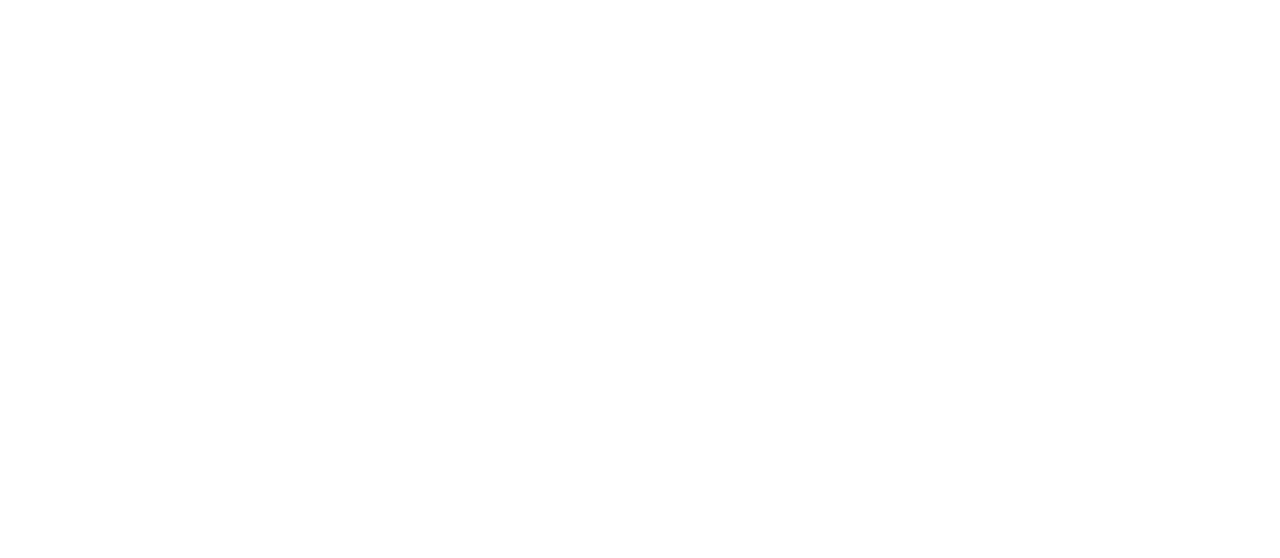
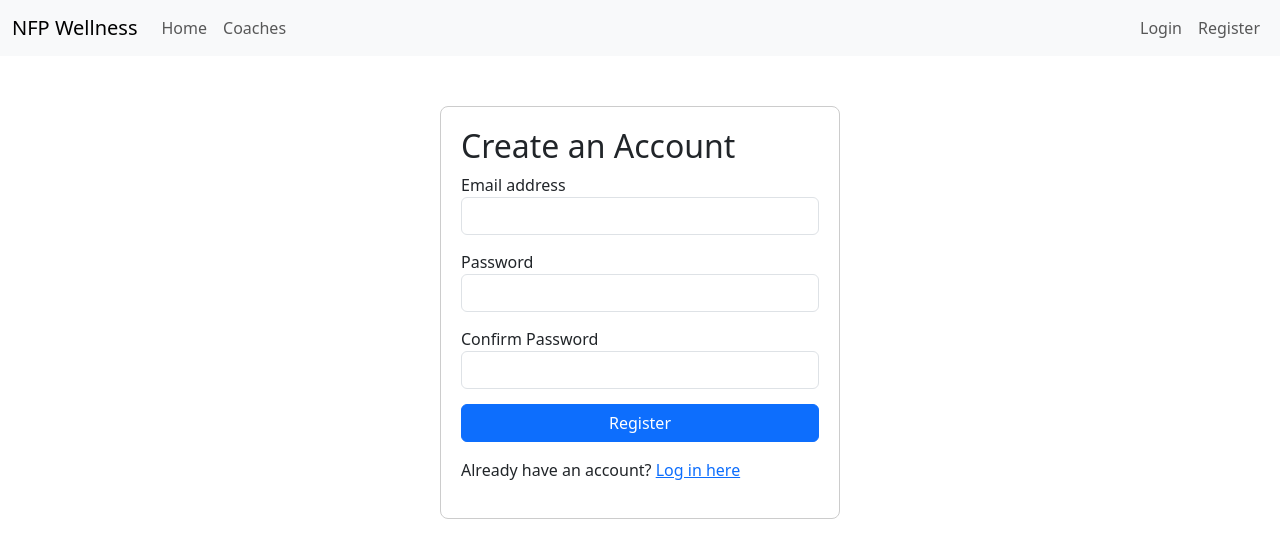
Before and after one commit to tao0132/FIT5032-ASSIGNMENT, a Vue app: page /register in a window 1280 px wide. Before the commit this address had no page. Shown: the top 558 px of the page. Built offline with nearby package versions, Linux system fonts and the light colour scheme.

Commit message:
update code for a1.3

```diff
--- a/src/App.vue
+++ b/src/App.vue
@@ -1,10 +1,56 @@
+<script setup>
+import { RouterLink, RouterView } from 'vue-router';
+import { useAuthStore } from './stores/auth';
+
+// Get the auth store instance
+const authStore = useAuthStore();
+</script>
+
 <template>
   <header>
-    </header>
+    <nav class="navbar navbar-expand-lg navbar-light bg-light">
+      <div class="container-fluid">
+        <RouterLink class="navbar-brand" to="/">NFP Wellness</RouterLink>
+        <div class="collapse navbar-collapse">
+          <ul class="navbar-nav me-auto mb-2 mb-lg-0">
+            <li class="nav-item">
+              <RouterLink class="nav-link" to="/">Home</RouterLink>
+            </li>
+            <li class="nav-item">
+              <RouterLink class="nav-link" to="/coaches">Coaches</RouterLink>
+            </li>
+          </ul>
+          <ul class="navbar-nav ms-auto mb-2 mb-lg-0">
+            <template v-if="!authStore.isLoggedIn">
+              <li class="nav-item">
+                <RouterLink class="nav-link" to="/login">Login</RouterLink>
+              </li>
+              <li class="nav-item">
+                <RouterLink class="nav-link" to="/register">Register</RouterLink>
+              </li>
+            </template>
+            <template v-else>
+               <li class="nav-item">
+                <RouterLink class="nav-link" to="/profile">
+                  Profile ({{ authStore.currentUser.email }})
+                </RouterLink>
+              </li>
+              <li class="nav-item">
+                <button @click="authStore.logout()" class="btn btn-link nav-link">Logout</button>
+              </li>
+            </template>
+          </ul>
+        </div>
+      </div>
+    </nav>
+  </header>
 
-  <main>
-    <RouterView /> </main>
+  <RouterView />
+</template>
 
-  <footer>
-    </footer>
-</template>
+<style scoped>
+/* Add styles as needed */
+.btn-link {
+  text-decoration: none;
+}
+</style>
--- /dev/null
+++ b/src/data/users.js
@@ -0,0 +1,27 @@
+import { reactive } from 'vue';
+
+// Use reactive to make the users array observable
+const users = reactive([]);
+
+/**
+ * Loads users from localStorage.
+ */
+function loadUsers() {
+  const usersFromStorage = localStorage.getItem('nfp_users');
+  if (usersFromStorage) {
+    // Replace the content of the array without creating a new one
+    users.splice(0, users.length, ...JSON.parse(usersFromStorage));
+  }
+}
+
+/**
+ * Saves the current users array to localStorage.
+ */
+function saveUsers() {
+  localStorage.setItem('nfp_users', JSON.stringify(users));
+}
+
+// Load users initially when the module is imported
+loadUsers();
+
+export { users, saveUsers };
--- a/src/main.js
+++ b/src/main.js
@@ -1,14 +1,17 @@
-import 'bootstrap/dist/css/bootstrap.min.css'
-
 import { createApp } from 'vue';
 import { createPinia } from 'pinia';
-
 import App from './App.vue';
 import router from './router';
+import 'bootstrap/dist/css/bootstrap.min.css';
+import { useAuthStore } from './stores/auth'; // Import the store
 
 const app = createApp(App);
 
-app.use(createPinia());
+app.use(createPinia()); // Use Pinia
 app.use(router);
 
+// Important: Check login status before mounting the app
+const authStore = useAuthStore();
+authStore.checkLogin();
+
 app.mount('#app');
--- /dev/null
+++ b/src/stores/auth.js
@@ -0,0 +1,60 @@
+import { defineStore } from 'pinia';
+import { ref, computed } from 'vue';
+import { useRouter } from 'vue-router';
+import { users, saveUsers } from '../data/users.js';
+
+export const useAuthStore = defineStore('auth', () => {
+  // state
+  const currentUser = ref(null);
+  const router = useRouter();
+
+  // getters
+  const isLoggedIn = computed(() => !!currentUser.value);
+
+  // actions
+  function register(email, password) {
+    const existingUser = users.find(user => user.email === email);
+    if (existingUser) {
+      throw new Error('User already exists');
+    }
+
+    const newUser = {
+      id: Date.now(), // Simple unique ID
+      email,
+      password, // In a real app, this should be hashed
+      role: 'user' // Default role
+    };
+
+    users.push(newUser);
+    saveUsers();
+    login(email, password); // Automatically log in after registration
+  }
+
+  function login(email, password) {
+    const user = users.find(u => u.email === email && u.password === password);
+    if (user) {
+      currentUser.value = user;
+      localStorage.setItem('nfp_current_user', JSON.stringify(user));
+    } else {
+      throw new Error('Invalid email or password');
+    }
+  }
+
+  function logout() {
+    currentUser.value = null;
+    localStorage.removeItem('nfp_current_user');
+    router.push('/'); // Redirect to home page after logout
+  }
+
+  /**
+   * Checks if a user session exists in localStorage and restores it.
+   */
+  function checkLogin() {
+    const userFromStorage = localStorage.getItem('nfp_current_user');
+    if (userFromStorage) {
+      currentUser.value = JSON.parse(userFromStorage);
+    }
+  }
+
+  return { currentUser, isLoggedIn, register, login, logout, checkLogin };
+});
--- a/src/views/LoginView.vue
+++ b/src/views/LoginView.vue
@@ -1,24 +1,25 @@
 <script setup>
 import { ref } from 'vue';
+import { useRouter } from 'vue-router';
+import { useAuthStore } from '../stores/auth.js';
 
-// Reactive variables for email and password
+// Get the auth store and router instances
+const authStore = useAuthStore();
+const router = useRouter();
+
+// Form state
 const email = ref('');
 const password = ref('');
+const error = ref(null); // To store login error messages
 
-// Handle login logic
-function handleLogin() {
-  // This is the second type of validation: JavaScript logic check.
-  if (password.value.length < 8) {
-    alert('Password must be at least 8 characters long.');
-    return; // Stop the function if validation fails
+async function handleLogin() {
+  error.value = null; // Reset error before login attempt
+  try {
+    await authStore.login(email.value, password.value);
+    router.push('/profile'); // Redirect to profile on successful login
+  } catch (err) {
+    error.value = err.message; // Display error message on failure
   }
-
-  // Check if data binding is successful
-  console.log('User attempting login:');
-  console.log('Email:', email.value);
-  console.log('Password:', password.value);
-
-  alert(`Login successful!`);
 }
 </script>
 
@@ -26,35 +27,30 @@ function handleLogin() {
   <div class="login-container">
     <h2>Login</h2>
     <form @submit.prevent="handleLogin">
+      <div v-if="error" class="alert alert-danger">{{ error }}</div>
+
       <div class="form-group">
         <label for="email">Email address</label>
-        <input
-          type="email"
-          id="email"
-          v-model="email"
-          class="form-control"
-          required
-        />
+        <input type="email" id="email" v-model="email" class="form-control" required />
       </div>
 
       <div class="form-group">
         <label for="password">Password</label>
-        <input
-          type="password"
-          id="password"
-          v-model="password"
-          class="form-control"
-          required
-        />
+        <input type="password" id="password" v-model="password" class="form-control" required />
       </div>
 
       <button type="submit" class="btn btn-primary">Login</button>
+
+      <p class="mt-3">
+        Don't have an account?
+        <RouterLink to="/register">Sign up here</RouterLink>
+      </p>
     </form>
   </div>
 </template>
 
 <style scoped>
-/* Simple styles for centering and appearance */
+/* You can keep your existing styles */
 .login-container {
   max-width: 400px;
   margin: 50px auto;
--- /dev/null
+++ b/src/views/RegisterView.vue
@@ -0,0 +1,81 @@
+<script setup>
+import { ref } from 'vue';
+import { useRouter } from 'vue-router';
+import { useAuthStore } from '../stores/auth.js';
+
+// Get the auth store and router instances
+const authStore = useAuthStore();
+const router = useRouter();
+
+// Form state
+const email = ref('');
+const password = ref('');
+const confirmPassword = ref('');
+const error = ref(null);
+
+async function handleRegister() {
+  error.value = null; // Reset error
+
+  // A second type of validation: check if passwords match
+  if (password.value !== confirmPassword.value) {
+    error.value = 'Passwords do not match.';
+    return;
+  }
+
+  try {
+    // Attempt to register the new user
+    await authStore.register(email.value, password.value);
+    // On success, the store automatically logs the user in and redirects.
+    router.push('/profile');
+  } catch (err) {
+    error.value = err.message; // Display error (e.g., "User already exists")
+  }
+}
+</script>
+
+<template>
+  <div class="register-container">
+    <h2>Create an Account</h2>
+    <form @submit.prevent="handleRegister">
+      <div v-if="error" class="alert alert-danger">{{ error }}</div>
+
+      <div class="form-group">
+        <label for="email">Email address</label>
+        <input type="email" id="email" v-model="email" class="form-control" required />
+      </div>
+
+      <div class="form-group">
+        <label for="password">Password</label>
+        <input type="password" id="password" v-model="password" class="form-control" required />
+      </div>
+
+      <div class="form-group">
+        <label for="confirmPassword">Confirm Password</label>
+        <input type="password" id="confirmPassword" v-model="confirmPassword" class="form-control" required />
+      </div>
+
+      <button type="submit" class="btn btn-primary">Register</button>
+
+      <p class="mt-3">
+        Already have an account?
+        <RouterLink to="/login">Log in here</RouterLink>
+      </p>
+    </form>
+  </div>
+</template>
+
+<style scoped>
+.register-container {
+  max-width: 400px;
+  margin: 50px auto;
+  padding: 20px;
+  border: 1px solid #ccc;
+  border-radius: 8px;
+}
+.form-group {
+  margin-bottom: 15px;
+}
+.btn {
+  width: 100%;
+}
+</style>
--- a/src/views/UserProfileView.vue
+++ b/src/views/UserProfileView.vue
@@ -1,14 +1,27 @@
 <script setup>
-// JavaScript logic will be added here in the future
+import { useAuthStore } from '../stores/auth.js';
+
+// Get the auth store instance
+const authStore = useAuthStore();
 </script>
 
 <template>
-  <div>
-    <h1>User Profile Page</h1>
-    <p>This is the user profile page.</p>
+  <div class="container mt-5">
+    <div v-if="authStore.currentUser">
+      <h1>Welcome, {{ authStore.currentUser.email }}</h1>
+      <p>This is your personal profile page.</p>
+      <p>Your appointment details will be displayed here in the future.</p>
+
+      <button @click="authStore.logout()" class="btn btn-danger">Logout</button>
+    </div>
+
+    <div v-else>
+      <p>You must be logged in to view this page.</p>
+      <RouterLink to="/login">Go to Login</RouterLink>
+    </div>
   </div>
 </template>
 
 <style scoped>
-/* Page-specific CSS styles will be added here in the future */
+/* Add styles as needed */
 </style>
```
Also changed, not shown: src/router/index.js (+5 -2 lines).
